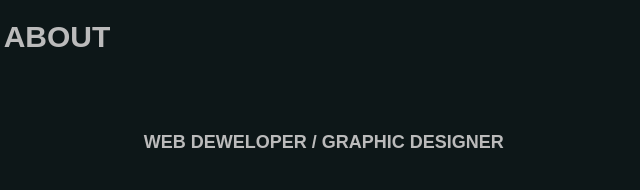
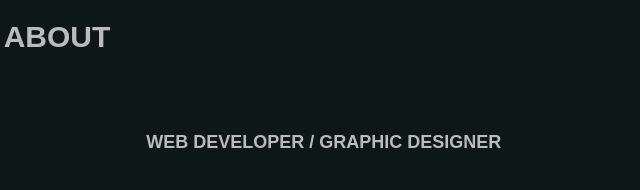
Before and after one commit to matejmarijic/matejmarijic.github.io, a plain HTML site: page index.html in a window 1280 px wide. Shown: the part 920-1110 px from the top of the page, 583-1223 px from the left. Drawn offline with nearby package versions, Linux system fonts and the light colour scheme.

Commit message:
Update index.html

```diff
--- a/index.html
+++ b/index.html
@@ -78,7 +78,7 @@
           <img src="images/stevenseagal.jpg" alt="" class="img-fluid wow rollIn">
         </div>
         <div class="col-xl-6 col-lg-5 col-md-6 col-sm-12 col-xs-12 item-text wow fadeInUp">
-          <h4>Web Deweloper / Graphic Designer</h4>
+          <h4>Web Developer / Graphic Designer</h4>
           <p>Lorem ipsum dolor sit amet, consectetur adipiscing elit. Aenean id iaculis neque. Nulla faucibus dolor et urna maximus, nec maximus magna faucibus! Lorem ipsum dolor sit amet, consectetur adipisicing elit, sed do eiusmod tempor incididunt ut
             labore et dolore magna aliqua. Ut enim ad minim veniam, quis nostrud exercitation ullamco laboris nisi ut aliquip ex ea commodo consequat. Duis aute irure dolor in reprehenderit in voluptate velit esse cillum dolore eu fugiat nulla pariatur.
             Excepteur sint occaecat cupidatat non proident, sunt in culpa qui officia deserunt mollit anim id est laborum.
```
